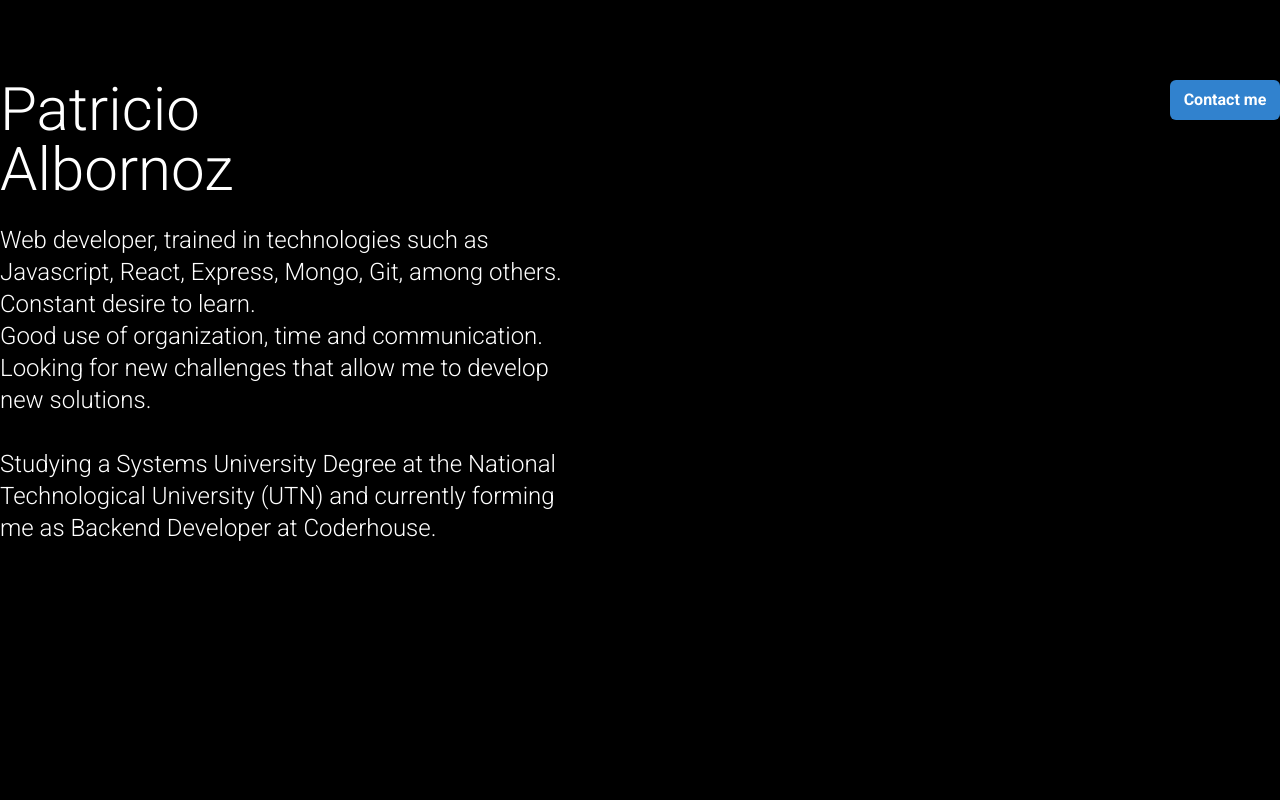
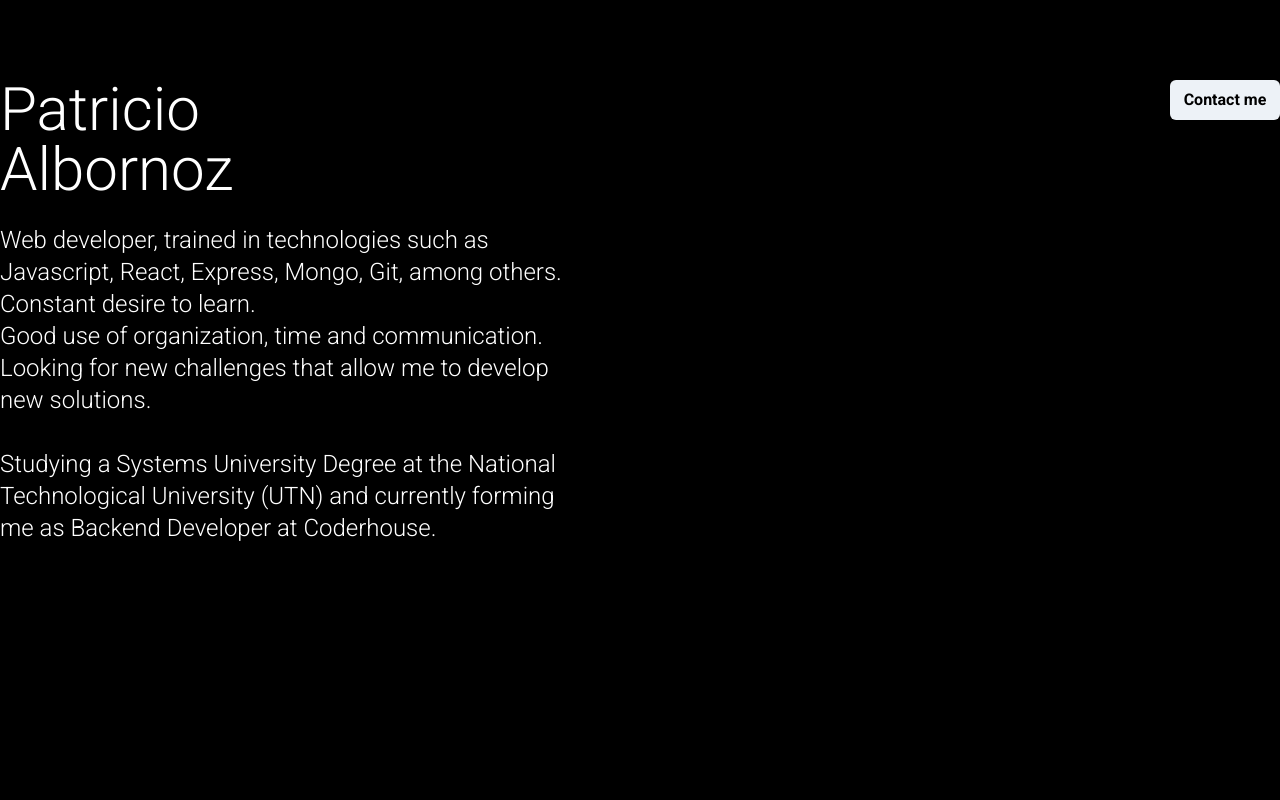
Before and after one commit to pato-1441/portfolioPatricio, a React (Vite) app: page / in a window 1280 px wide. Shown: the top 800 px of the page. Built offline with nearby package versions, Linux system fonts and the light colour scheme.

Commit message:
changing colors schemes

```diff
--- a/src/components/DropMenu/DropMenu.jsx
+++ b/src/components/DropMenu/DropMenu.jsx
@@ -14,7 +14,7 @@ const DropMenu = () => {
 
   return (
     <>
-      <Button colorScheme="blue" onClick={onOpen} sx={{px:6}}>
+      <Button colorScheme="gray" onClick={onOpen} sx={{px:6, color:'black'}}>
         Contact me
       </Button>
       <Drawer placement={placement} onClose={onClose} isOpen={isOpen}>
```
